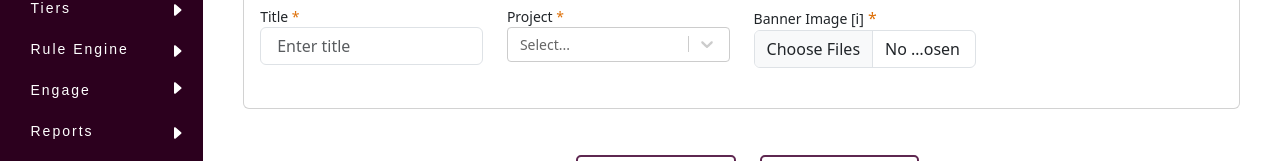
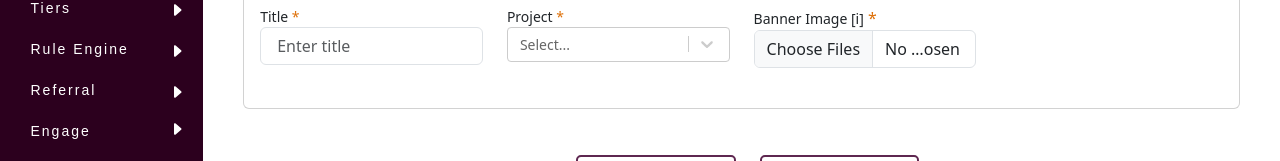
Before and after one commit to KartikNavale/Gophygital-Loyalty-React, a React (Vite) app: page /banner-add in a window 1280 px wide. Shown: the part 166-327 px from the top of the page. Built offline with nearby package versions, Linux system fonts and the light colour scheme; no server answers; sample sign-in values are in the browser's storage.

Commit message:
feat: add referral link to sidebar with navigation

```diff
--- a/src/components/SetupSidebar.jsx
+++ b/src/components/SetupSidebar.jsx
@@ -95,44 +95,6 @@ export default function SetupSidebar() {
               <path d="M10.8375 23.2224C10.7315 23.8384 10.9795 24.4484 11.4845 24.8154C11.7695 25.0234 12.1035 25.1284 12.4405 25.1284C12.6995 25.1284 12.9595 25.0664 13.1995 24.9394L15.7495 23.5994L18.2985 24.9394C18.8525 25.2314 19.5095 25.1834 20.0135 24.8164C20.5195 24.4494 20.7675 23.8394 20.6625 23.2234L20.1755 20.3834L22.2375 18.3734C22.6845 17.9374 22.8425 17.2984 22.6495 16.7044C22.4565 16.1104 21.9535 15.6854 21.3355 15.5964L18.4845 15.1824L17.2105 12.5994C16.9345 12.0394 16.3745 11.6914 15.7505 11.6914C15.1265 11.6914 14.5665 12.0394 14.2905 12.5994L13.0165 15.1824L10.1655 15.5964C9.54746 15.6864 9.04346 16.1114 8.85046 16.7044C8.65746 17.2984 8.81546 17.9384 9.26246 18.3734L11.3255 20.3844L10.8375 23.2224ZM11.1965 17.4664L13.4955 17.1324C14.0255 17.0554 14.4835 16.7224 14.7215 16.2414L15.7495 14.1584L16.7775 16.2424C17.0155 16.7224 17.4735 17.0554 18.0035 17.1324L20.3025 17.4664L18.6395 19.0874C18.2555 19.4614 18.0795 20.0014 18.1705 20.5294L18.5635 22.8194L16.5065 21.7384C16.2695 21.6134 16.0095 21.5514 15.7495 21.5514C15.4895 21.5514 15.2285 21.6134 14.9915 21.7384L12.9355 22.8194L13.3285 20.5284C13.4185 20.0004 13.2435 19.4614 12.8595 19.0884L11.1955 17.4674L11.1965 17.4664Z" fill="#DD7007"/>
             </svg>
             <p className="menu-link-text">Testimonial</p>
-          </a>
-        </li>
-        {/* Referral */}
-        <li className="menu-item d-flex w-100">
-          <a
-            className="menu-link d-flex gap-4"
-
-            href="#"
-            onClick={(e) => {
-              e.preventDefault();
-              navigate("/referral-list");
-            }}
-            data-section="security"
-          >
-                    <svg
-                      xmlns="http://www.w3.org/2000/svg"
-                      width="24"
-                      height="24"
-                      viewBox="0 0 24 24"
-                      fill="none"
-                    >
-                      <path
-                        d="M6.9168 21.6804H22.2314V1.261H1.812V8.4078"
-                        stroke="#DD7007"
-                      ></path>
-                      <path d="M9.9797 16.5755H18.1475" stroke="#DD7007"></path>
-                      <path d="M5.8959 6.3658H18.1475" stroke="#DD7007"></path>
-                      <path d="M9.9797 11.4707H18.1475" stroke="#DD7007"></path>
-                      <path
-                        d="M6.9024 16.6194L6.9024 11.4856H1.7686"
-                        stroke="#DD7007"
-                      ></path>
-                      <path
-                        d="M6.9094 11.4707L3.6146 14.7656C1.7106 16.6695 1.7106 19.7565 3.6146 21.6605L4.6932 22.739"
-                        stroke="#DD7007"
-                      ></path>
-                    </svg>
-                     <p className="menu-link-text">Referral</p>
           </a>
         </li>
         {/* Enquiry */}
--- a/src/components/Sidebar.jsx
+++ b/src/components/Sidebar.jsx
@@ -149,6 +149,30 @@ const Sidebar = () => {
             </span>
           </NavLink>
         </li>
+        {/* Referral */}
+        <li className="nav-item">
+          <NavLink
+            to="/referral-list"
+            // className="menu-link d-flex gap-4"
+            className={`nav-link d-flex justify-content-between ${activeItem === "/referral-list" ? "active" : ""}`}
+            onClick={() => handleNavLinkClick("/referral-list")}
+            data-section="security"
+          >
+            <span className="text">Referral</span>
+            <span>
+              <svg
+                xmlns="http://www.w3.org/2000/svg"
+                width="16"
+                height="16"
+                fill="currentColor"
+                className="bi bi-caret-right-fill"
+                viewBox="0 0 16 16"
+              >
+                <path d="m12.14 8.753-5.482 4.796c-.646.566-1.658.106-1.658-.753V3.204a1 1 0 0 1 1.659-.753l5.48 4.796a1 1 0 0 1 0 1.506z" />
+              </svg>
+            </span>
+          </NavLink>
+        </li>
         {/* <li className="nav-item">
           <a
             className="text nav-link d-flex justify-content-between"
```
